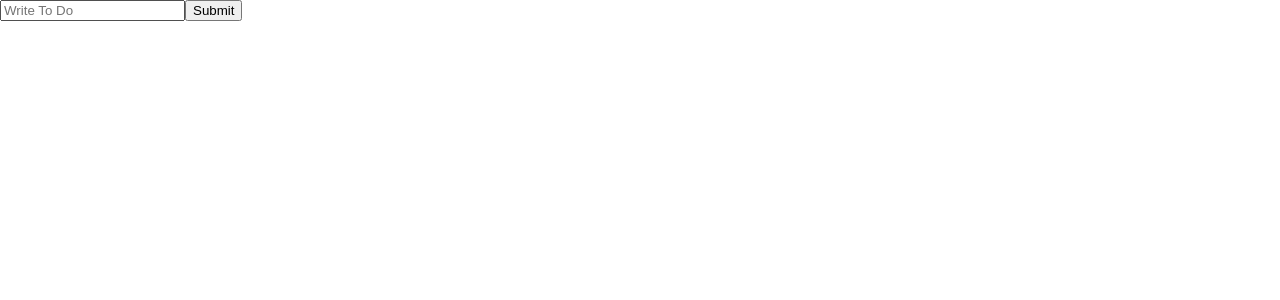
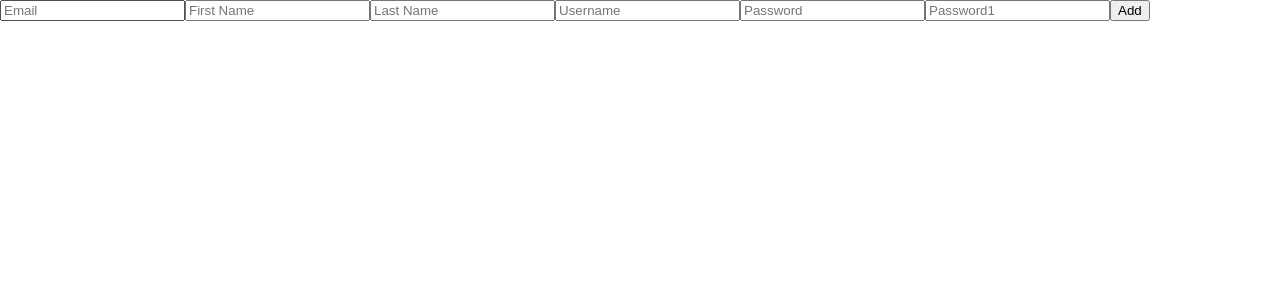
Before and after one commit to rlaclghks123/react-masterClass-toDoList, a React (Create React App) app: page / in a window 1280 px wide. Shown: the top 300 px of the page. Built offline with nearby package versions, Linux system fonts and the light colour scheme.

Commit message:
react-hook-form 설치 및 사용

```diff
--- a/package.json
+++ b/package.json
@@ -12,6 +12,7 @@
     "@types/react-dom": "^18.0.5",
     "react": "^18.2.0",
     "react-dom": "^18.2.0",
+    "react-hook-form": "^7.33.1",
     "react-scripts": "5.0.1",
     "styled-components": "^5.3.5",
     "typescript": "^4.7.4",
--- a/src/ToDoList.tsx
+++ b/src/ToDoList.tsx
@@ -1,27 +1,45 @@
 import React, { useState } from "react";
+import { useForm } from "react-hook-form";
 
 
+// function ToDoList() {
+//     const [toDo, setToDo] = useState("");
+
+//     const onchange = (e: React.FormEvent<HTMLInputElement>) => {
+//         const { currentTarget: { value } } = e;
+//         setToDo(value);
+//     }
+
+//     const onSubmit = (e: React.FormEvent<HTMLFormElement>) => {
+//         e.preventDefault();
+//         console.log(toDo);
+//         setToDo("");
+//     }
+//     return (
+//         <>
+//             <form onSubmit={onSubmit}>
+//                 <input value={toDo} onChange={onchange} placeholder="Write To Do"></input>
+//                 <button>Submit</button>
+//             </form>
+//         </>
+//     );
+// }
+
 function ToDoList() {
-    const [toDo, setToDo] = useState("");
-
-    const onchange = (e: React.FormEvent<HTMLInputElement>) => {
-        const { currentTarget: { value } } = e;
-        setToDo(value);
-    }
-
-    const onSubmit = (e: React.FormEvent<HTMLFormElement>) => {
-        e.preventDefault();
-        console.log(toDo);
-        setToDo("");
-    }
+    const { register, watch } = useForm();
+    console.log(watch());
     return (
-        <>
-            <form onSubmit={onSubmit}>
-                <input value={toDo} onChange={onchange} placeholder="Write To Do"></input>
-                <button>Submit</button>
+        <div>
+            <form>
+                <input {...register("email")} placeholder="Email" />
+                <input {...register("firstName")} placeholder="First Name" />
+                <input {...register("lastName")} placeholder="Last Name" />
+                <input {...register("username")} placeholder="Username" />
+                <input {...register("password")} placeholder="Password" />
+                <input {...register("password1")} placeholder="Password1" />
+                <button>Add</button>
             </form>
-        </>
+        </div>
     );
 }
-
 export default ToDoList;
```
Also changed, not shown: 1 other file (tests, documents, lock files or other folders).
